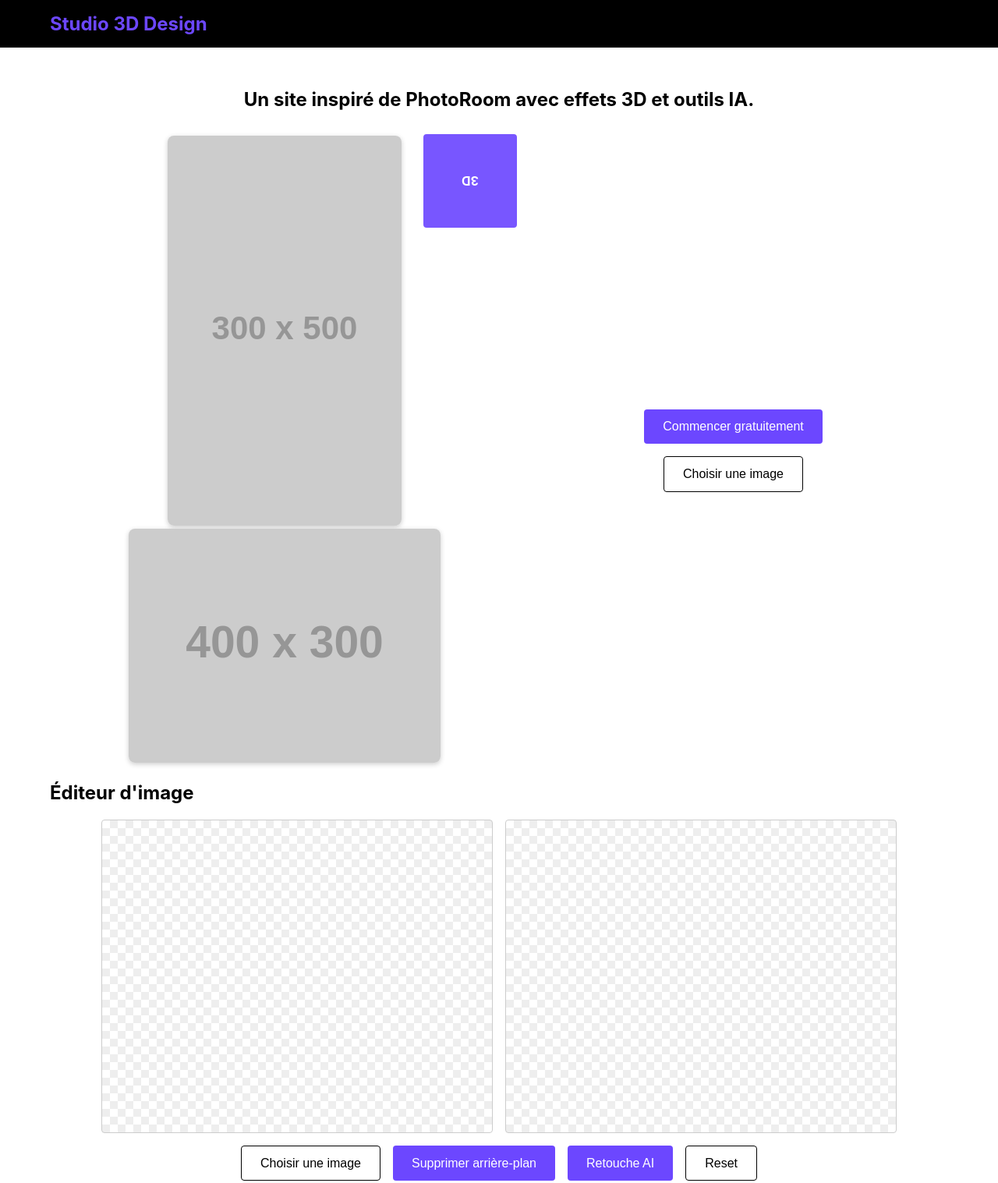
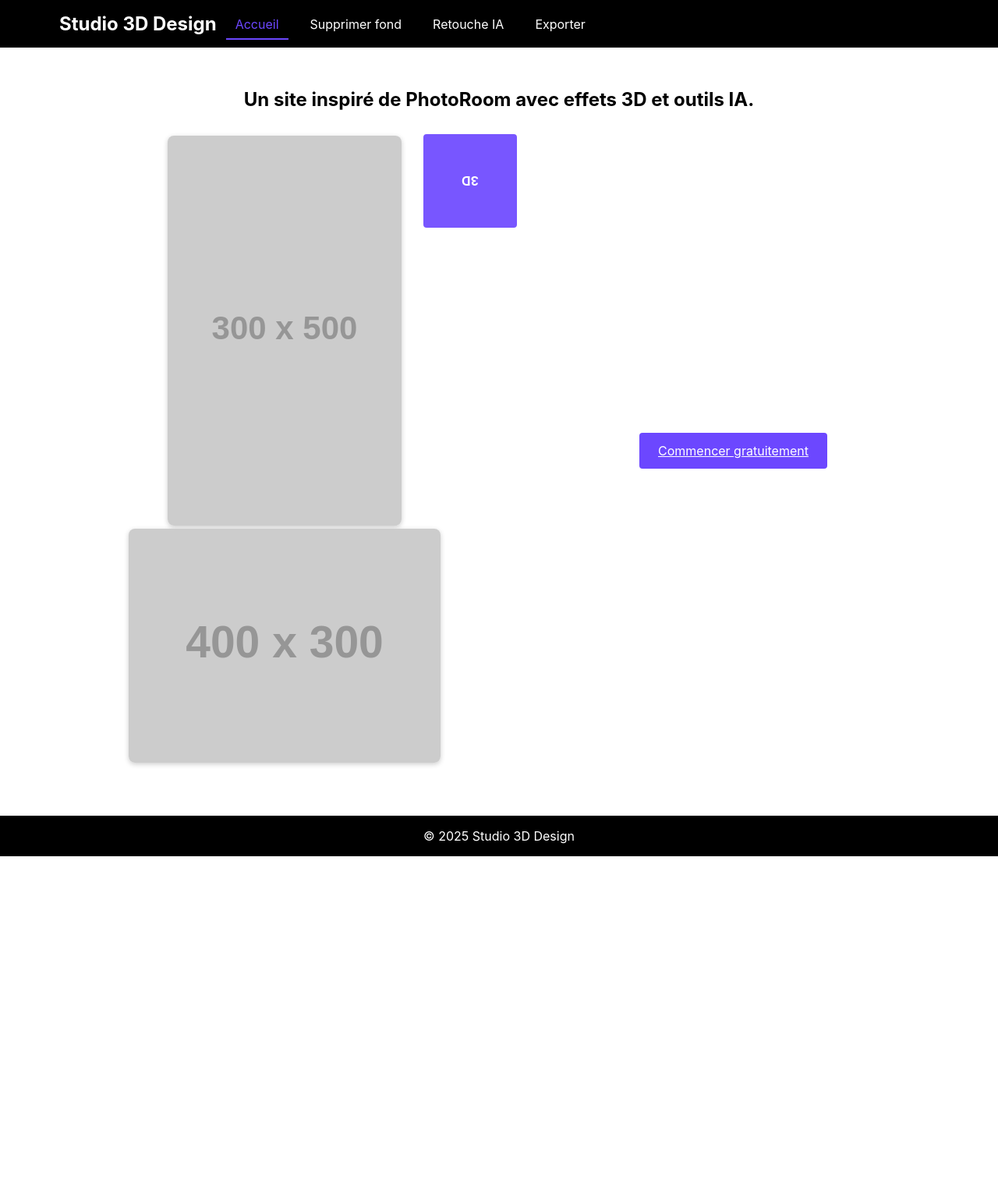
Before and after one commit to krventures/Chat-gpt-test, a plain HTML site: page index.html in a window 1280 px wide. Shown: the top 1517 px of the page at 78% size. After the commit the page ends 1098 px from the top, so only its background shows below. Drawn offline with Linux system fonts and the light colour scheme; placeholder pictures from the web are drawn by us.

Commit message:
Update index.html

```diff
--- a/index.html
+++ b/index.html
@@ -9,7 +9,15 @@
 <body>
     <header>
         <div class="container">
-            <h1 class="logo">Studio 3D Design</h1>
+            <nav>
+                <h1 class="logo"><a href="index.html">Studio 3D Design</a></h1>
+                <ul>
+                    <li><a href="index.html" class="active">Accueil</a></li>
+                    <li><a href="remove-bg.html">Supprimer fond</a></li>
+                    <li><a href="retouche.html">Retouche IA</a></li>
+                    <li><a href="export.html">Exporter</a></li>
+                </ul>
+            </nav>
         </div>
     </header>
     <main>
@@ -29,33 +37,13 @@
                     </div>
                 </div>
                 <div class="hero-actions">
-                    <button id="startBtn" class="primary">Commencer gratuitement</button>
-                    <button id="heroChooseBtn" class="secondary">Choisir une image</button>
-                    <input type="file" id="heroFile" accept="image/*" hidden>
+                    <a href="remove-bg.html" class="primary start-link">Commencer gratuitement</a>
                 </div>
             </div>
         </section>
-
-        <section id="editor" class="container">
-            <h2>Éditeur d'image</h2>
-            <div id="canvas-area">
-                <canvas id="canvasBefore" width="500" height="400"></canvas>
-                <canvas id="canvasAfter" width="500" height="400"></canvas>
-            </div>
-            <div class="controls">
-                <button id="selectBtn" class="secondary">Choisir une image</button>
-                <input type="file" id="imageInput" accept="image/*" hidden>
-                <button id="bgRemoveBtn" class="primary">Supprimer arrière-plan</button>
-                <button id="retouchBtn" class="primary">Retouche AI</button>
-                <button id="resetBtn" class="secondary">Reset</button>
-            </div>
-        </section>
     </main>
-
     <footer>
         <div class="container">&copy; 2025 Studio 3D Design</div>
     </footer>
-
-    <script src="script.js"></script>
 </body>
 </html>
```
